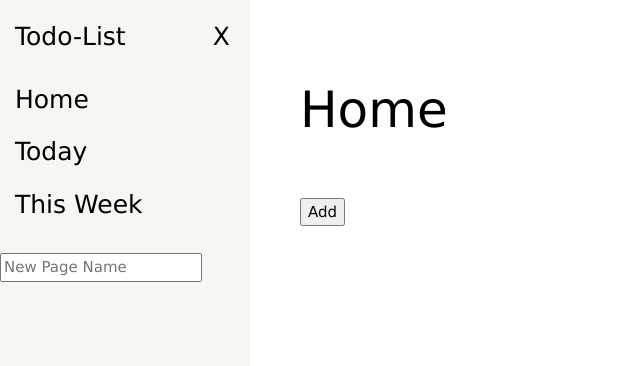
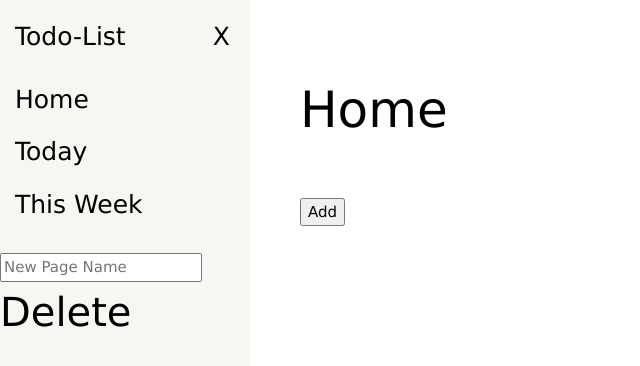
Before and after one commit to ctdc0208/Todo-List, a website built with webpack: page dist/index.html in a window 1280 px wide. Shown: the whole page, without its empty margins (0-640 px from the left). Built offline with nearby package versions, Linux system fonts and the light colour scheme.

Commit message:
add page delete button and function

```diff
--- a/src/index.js
+++ b/src/index.js
@@ -102,6 +102,11 @@ const makeSidebar = (() => {
       addPageForm.appendChild(addPageInput);
   dropdownSideMenu.appendChild(addPageForm);
 
+  const deletePage = document.createElement('div');
+    deletePage.classList.add('page-delete');
+    deletePage.textContent = "Delete";
+  dropdownSideMenu.appendChild(deletePage);
+
   const mainContent = document.createElement('div');
     mainContent.setAttribute('id', "main");
   mainContainer.appendChild(mainContent);
@@ -179,6 +184,7 @@ function closeNav() {
 const pagesContainer = document.querySelector('.page-container');
 const addPageForm = document.querySelector('.add-page-form');
 const addPageInput = document.querySelector('.add-page-input');
+const deletePageButton = document.querySelector('.page-delete');
 
 const LOCAL_STORAGE_PAGE_KEY = 'task.pages';
 const LOCAL_STORAGE_SELECTED_PAGE_ID_KEY = 'task.selectedPageId';
@@ -195,6 +201,12 @@ pagesContainer.addEventListener('click', e => {
 const createPage = (name) => {
   return { id: Date.now().toString(), name: name, tasks: [] };
 };
+
+deletePageButton.addEventListener('click', e => {
+  pages = pages.filter(page => page.id !== selectedPageId);
+  selectedPageId = null;
+  saveAndRender();
+});
 
 addPageForm.addEventListener('submit', e => {
   e.preventDefault();
--- a/src/style.css
+++ b/src/style.css
@@ -121,9 +121,13 @@ button:hover , li:hover {
  display: none;
 }
 
-
 .page-name {
   font-size: 50px;
+}
+.page-delete {
+  display: flex;
+  justify-content: space-between;
+  font-size: 40px;
 }
 .add-page-form {
 
```
Also changed, not shown: dist/main.js.
